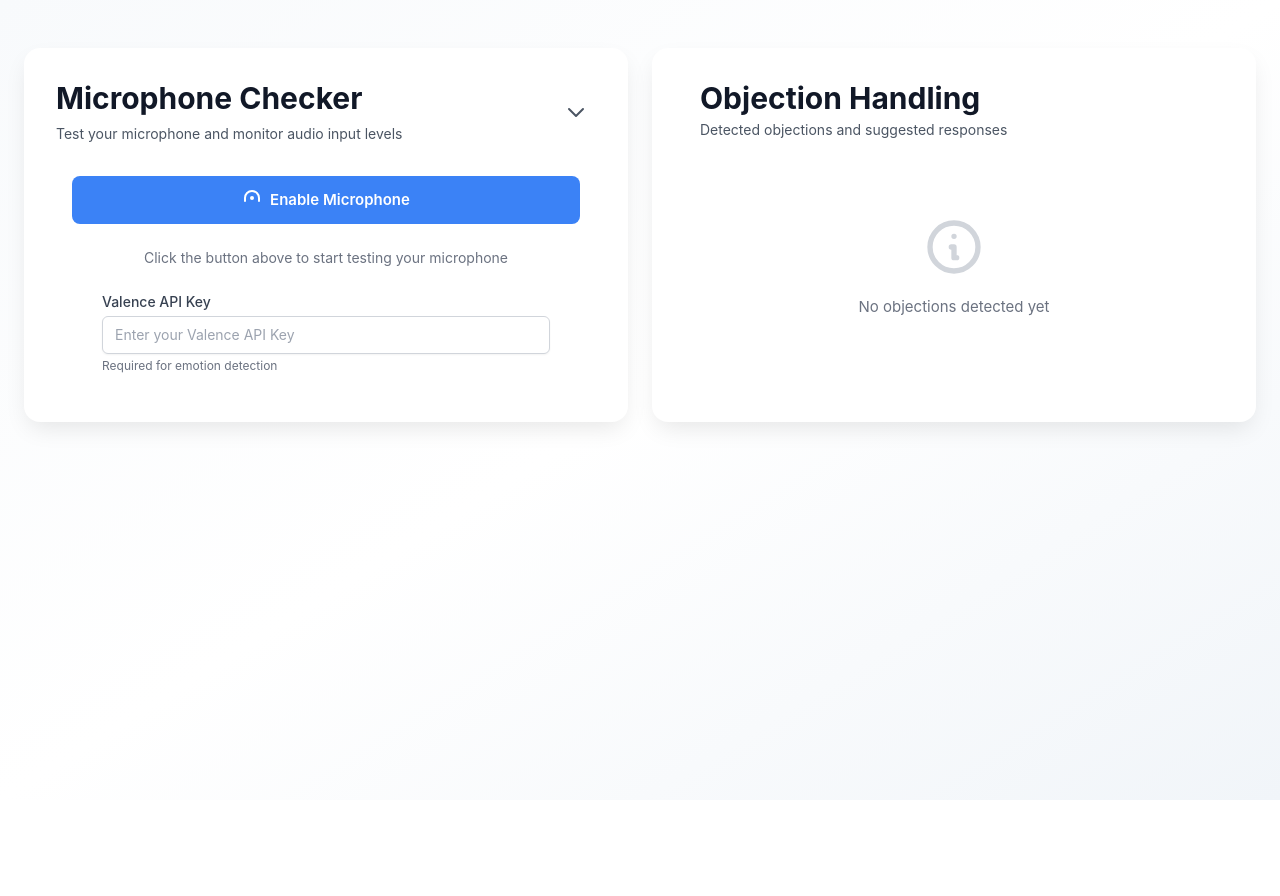
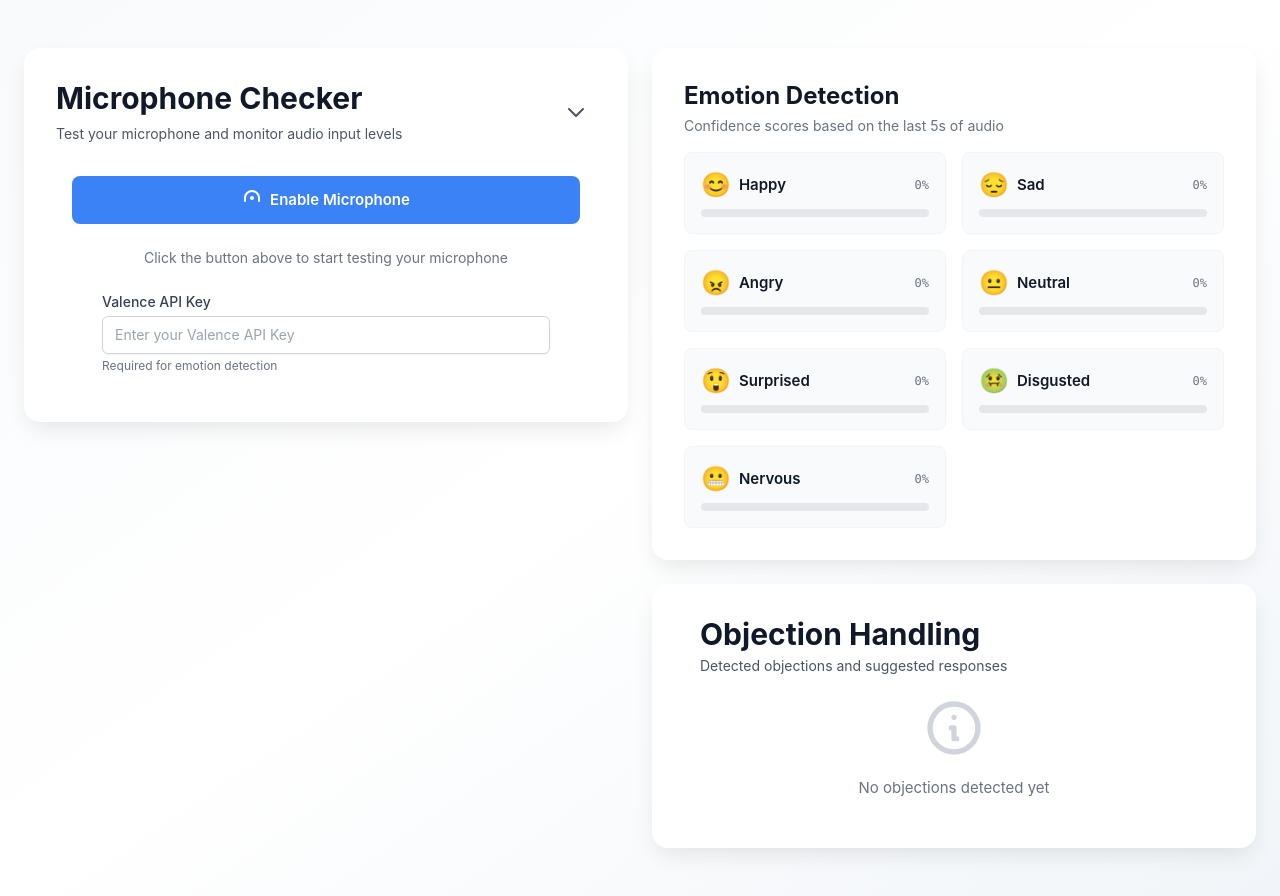
Before and after one commit to aarono-boop/Real-TIme-Objection-Handling, a Vue app: page / in a window 1280 px wide. Before the commit the page ends 800 px from the top, so only its background shows below. Built offline with nearby package versions, Linux system fonts and the light colour scheme; the HTML template or start-up script is replaced by a standard one.

Commit message:
Initialize emotions with default values and reset to defaults on idle
cgen-e274c6d5b74f422eb0a3a1bd2b55cdb2

```diff
--- a/src/App.vue
+++ b/src/App.vue
@@ -6,8 +6,18 @@ import type { Objection } from './data/objections'
 import type { EmotionPrediction } from './services/valence'
 import { getEmoji } from './utils/emotions'
 
+const DEFAULT_EMOTIONS: EmotionPrediction[] = [
+  { emotion: 'happy', confidence: 0 },
+  { emotion: 'sad', confidence: 0 },
+  { emotion: 'angry', confidence: 0 },
+  { emotion: 'neutral', confidence: 0 },
+  { emotion: 'surprised', confidence: 0 },
+  { emotion: 'disgusted', confidence: 0 },
+  { emotion: 'nervous', confidence: 0 },
+]
+
 const detectedObjections = ref<Objection[]>([])
-const currentEmotions = ref<EmotionPrediction[]>([])
+const currentEmotions = ref<EmotionPrediction[]>([...DEFAULT_EMOTIONS])
 const lastAnalysisTime = ref('')
 const micStatus = ref('idle')
 
@@ -25,7 +35,7 @@ function onEmotionsUpdated(emotions: EmotionPrediction[], timestamp: string) {
 function onStatusChanged(status: string) {
   micStatus.value = status
   if (status === 'idle') {
-    currentEmotions.value = []
+    currentEmotions.value = [...DEFAULT_EMOTIONS]
     lastAnalysisTime.value = ''
   }
 }
@@ -57,10 +67,9 @@ function removeObjection(objectionId: string) {
       <div class="flex flex-col gap-6">
         <!-- Emotion Detection Panel -->
         <div
-          v-if="micStatus === 'active'"
           class="rounded-2xl bg-white shadow-lg p-8 transition-all duration-300"
         >
-          <div v-if="currentEmotions.length > 0">
+          <div>
             <div class="flex justify-between items-center mb-4">
               <div>
                 <h2 class="text-2xl font-bold text-gray-900">Emotion Detection</h2>
@@ -99,11 +108,6 @@ function removeObjection(objectionId: string) {
               </div>
             </div>
           </div>
-
-          <!-- Waiting State -->
-          <div v-else class="text-center text-gray-500 italic py-4">
-            Waiting for analysis results... (Speak for at least 5 seconds)
-          </div>
         </div>
 
         <ObjectionHandler
```
